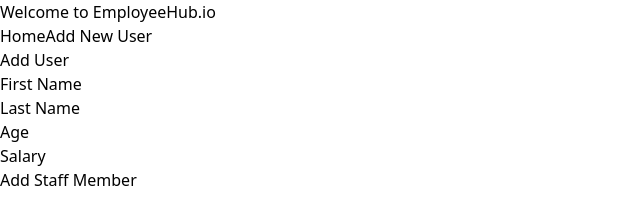
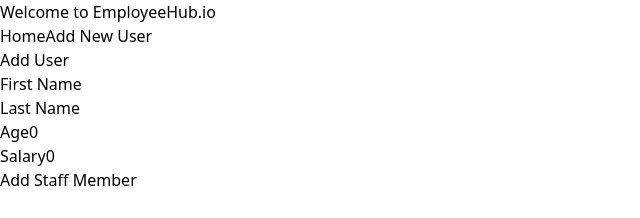
Before and after one commit to JosephO1992/node-api, a Vue app in the folder staff-tracker/: page /add-user in a window 1280 px wide. Shown: the top 218 px of the page, without its empty margins (0-640 px from the left). Built offline with nearby package versions, Linux system fonts and the light colour scheme.

Commit message:
can now post to the database

```diff
--- a/staff-tracker/src/components/AddUserForm.vue
+++ b/staff-tracker/src/components/AddUserForm.vue
@@ -1,24 +1,78 @@
+<script setup>
+	import { reactive } from "vue";
+
+	const newUser = reactive({
+		firstName: "",
+		lastName: "",
+		age: 0,
+		salary: 0,
+	});
+
+	const addNewUser = async () => {
+		const req = await fetch("http://localhost:8000/staff", {
+			method: "POST",
+			headers: { "Content-Type": "application/json" },
+			body: JSON.stringify({
+				firstName: newUser.firstName,
+				lastName: newUser.lastName,
+				age: newUser.age,
+				salary: newUser.salary,
+			}),
+		});
+
+		const user = await req.json();
+
+		console.log(user);
+	};
+</script>
+
 <template>
 	<div>
-        <form>
+		<form @submit.prevent="addNewUser">
 			<div class="flex flex-row w-72 justify-between items-center mt-4">
 				<label for="firstName">First Name</label>
-                <input type="text" name="firstName" id="firstName" class="border border-blue-300 rounded px-2">
+				<input
+					type="text"
+					name="firstName"
+					id="firstName"
+					v-model="newUser.firstName"
+					class="border border-blue-300 rounded px-2"
+				/>
 			</div>
 			<div class="flex flex-row w-72 justify-between items-center mt-4">
 				<label for="lastName">Last Name</label>
-                <input type="text" name="lastName" id="lastName" class="border border-blue-300 rounded px-2">
+				<input
+					type="text"
+					name="lastName"
+					id="lastName"
+					v-model="newUser.lastName"
+					class="border border-blue-300 rounded px-2"
+				/>
 			</div>
 			<div class="flex flex-row w-72 justify-between items-center mt-4">
 				<label for="age">Age</label>
-                <input type="number" name="age" id="age" class="border border-blue-300 rounded px-2">
+				<input
+					type="number"
+					name="age"
+					id="age"
+					v-model="newUser.age"
+					class="border border-blue-300 rounded px-2"
+				/>
 			</div>
 			<div class="flex flex-row w-72 justify-between items-center mt-4">
 				<label for="salary">Salary</label>
-                <input type="text" name="salary" id="salary" class="border border-blue-300 rounded px-2">
+				<input
+					type="text"
+					name="salary"
+					id="salary"
+					v-model="newUser.salary"
+					class="border border-blue-300 rounded px-2"
+				/>
 			</div>
 			<div class="flex justify-center items-center mt-4">
-                <button type="submit" class="bg-blue-500 text-white rounded p-2">Add Staff Member</button>
+				<button type="submit" class="bg-blue-500 text-white rounded p-2">
+					Add Staff Member
+				</button>
 			</div>
 		</form>
 	</div>
--- /dev/null
+++ b/staff-tracker/src/components/Header.vue
@@ -0,0 +1,5 @@
+<template>
+	<div class="w-full h-16 flex items-center justify-center">
+		<h1 class="text-2xl text-gray-800">Welcome to EmployeeHub.io</h1>
+	</div>
+</template>
--- a/staff-tracker/vite.config.js
+++ b/staff-tracker/vite.config.js
@@ -3,5 +3,10 @@
 
 // https://vitejs.dev/config/
 export default defineConfig({
-  plugins: [vue()]
+  plugins: [vue()],
+  server: {
+    hmr: {
+      overlay: false
+    }
+  }
 })
```
Also changed, not shown: 2 other files (tests, documents, lock files or other folders). Lines whose indentation alone changed are shown as unchanged.
